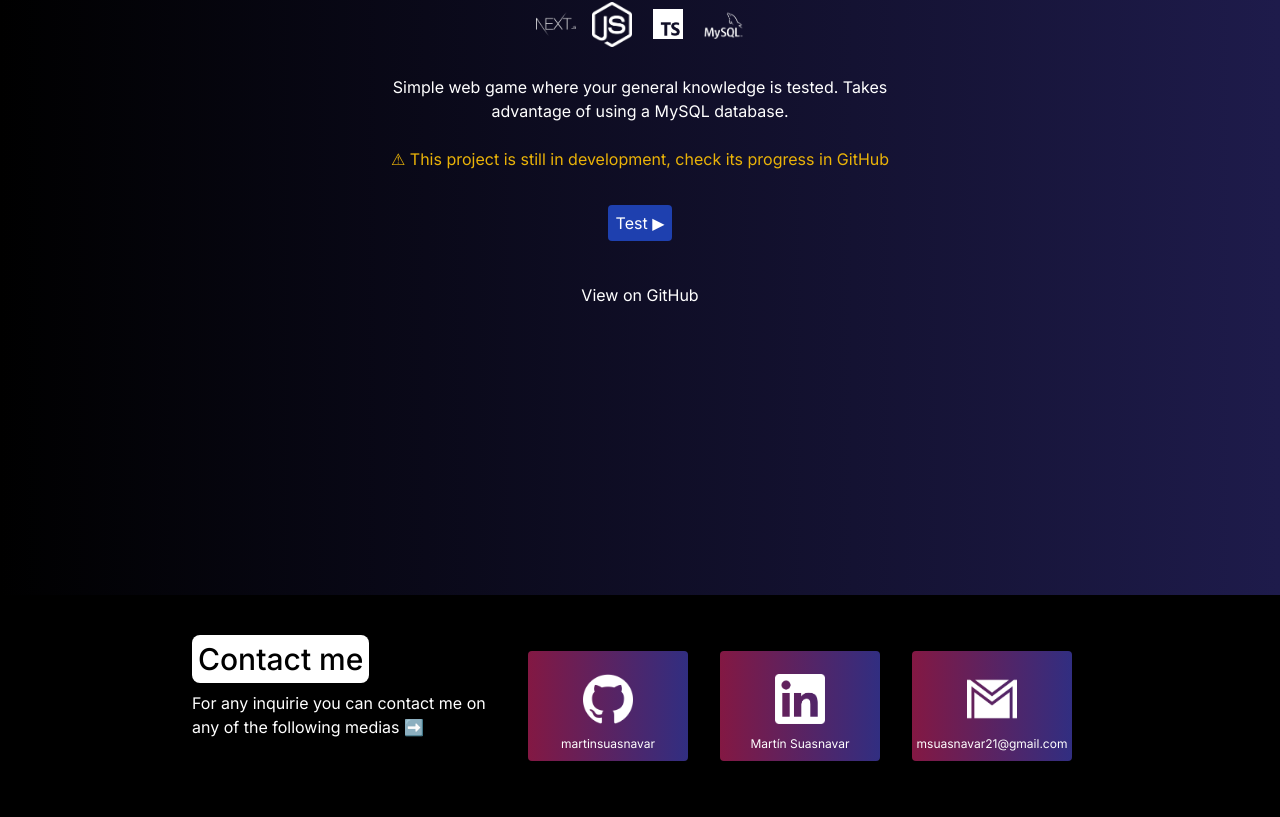
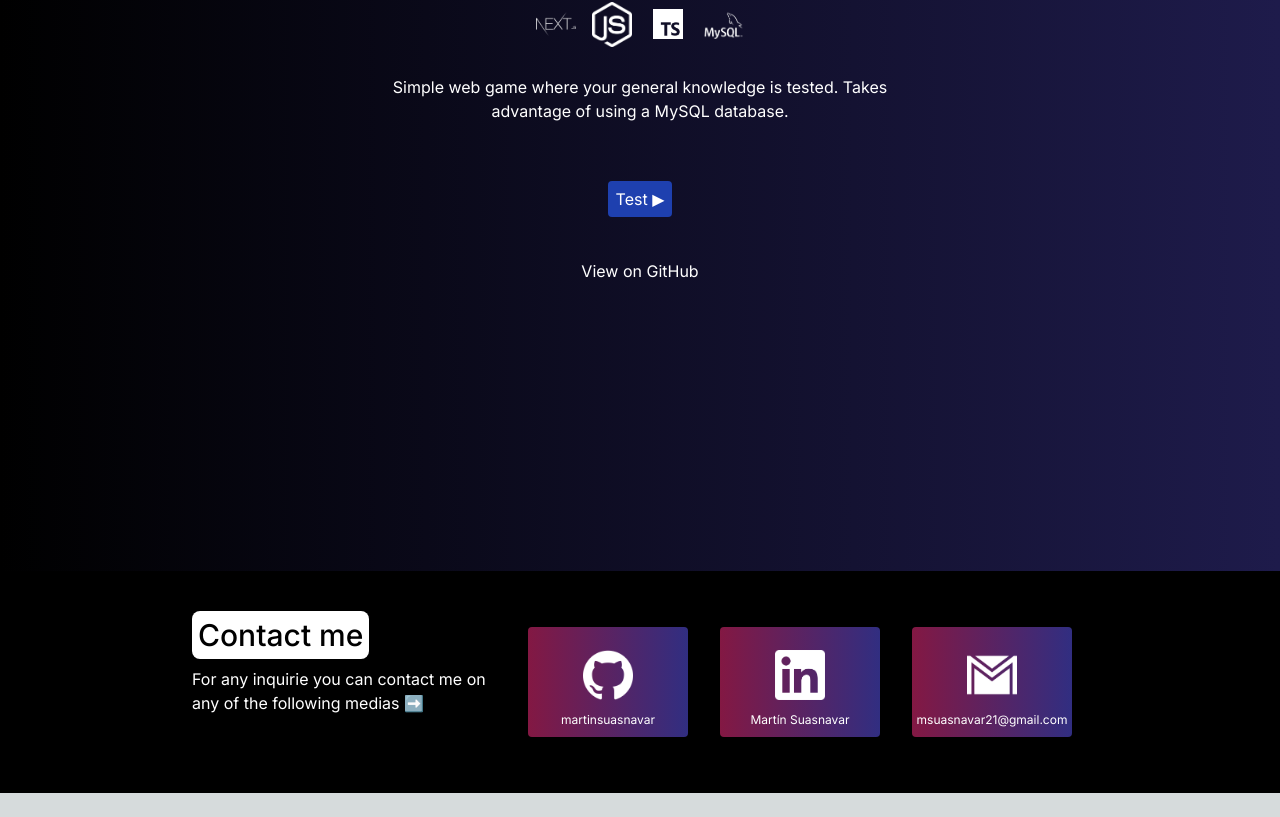
Before and after one commit to martinsuasnavar/portfolio, a Next.js app: page /en in a window 1280 px wide. Shown: the part 3242-4059 px from the top of the page. After the commit the page ends 4035 px from the top, so only its background shows below. Built offline with nearby package versions, Linux system fonts and the light colour scheme.

Commit message:
Update page.tsx

```diff
--- a/src/app/[locale]/page.tsx
+++ b/src/app/[locale]/page.tsx
@@ -179,7 +179,7 @@ export default function Home() {
       imgSrc: "/project-2.png",
       name: "Quick Trivia",
       description: `${t("myProjects.projectList.1")}`,
-      warning: `${t("myProjects.warning")}`,
+      warning: "",
       info: ``,
       git: "https://github.com/martinsuasnavar/quicktrivia",
       app: "https://quicktrivia.vercel.app",
```
